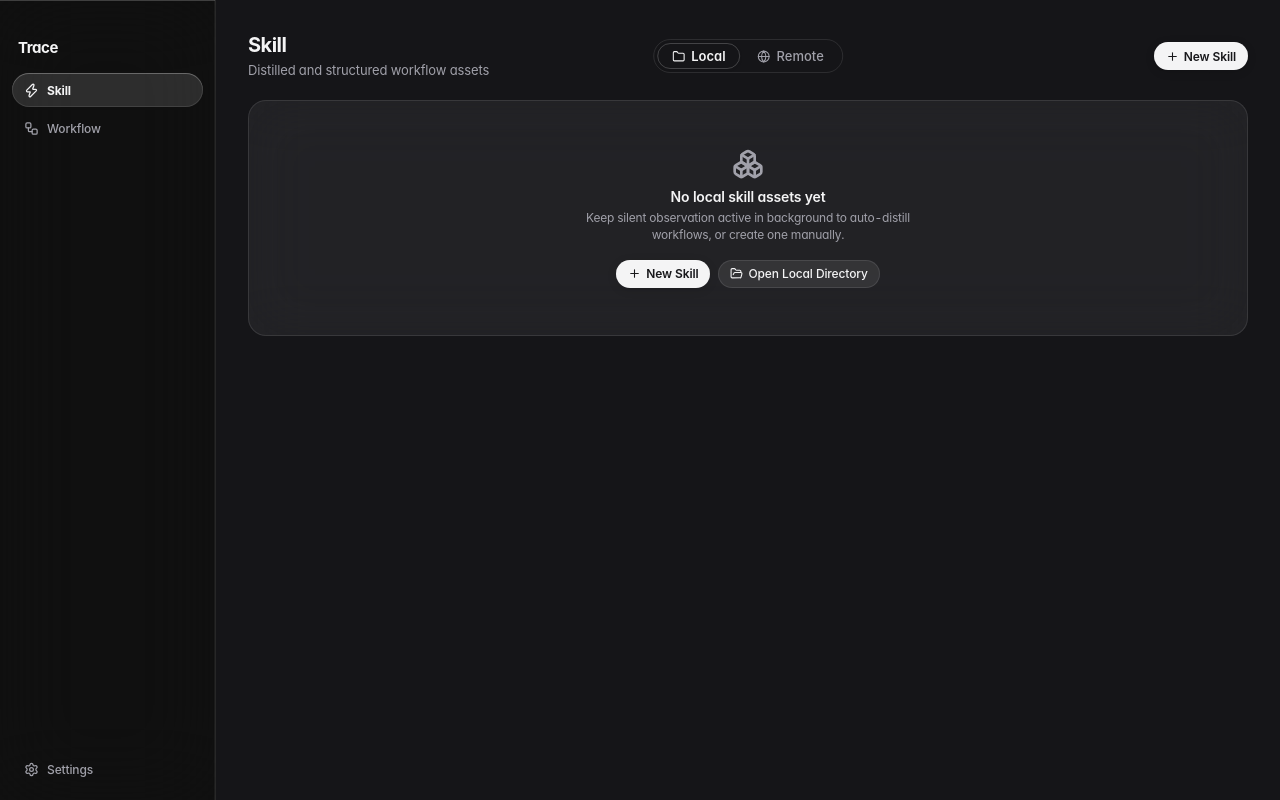
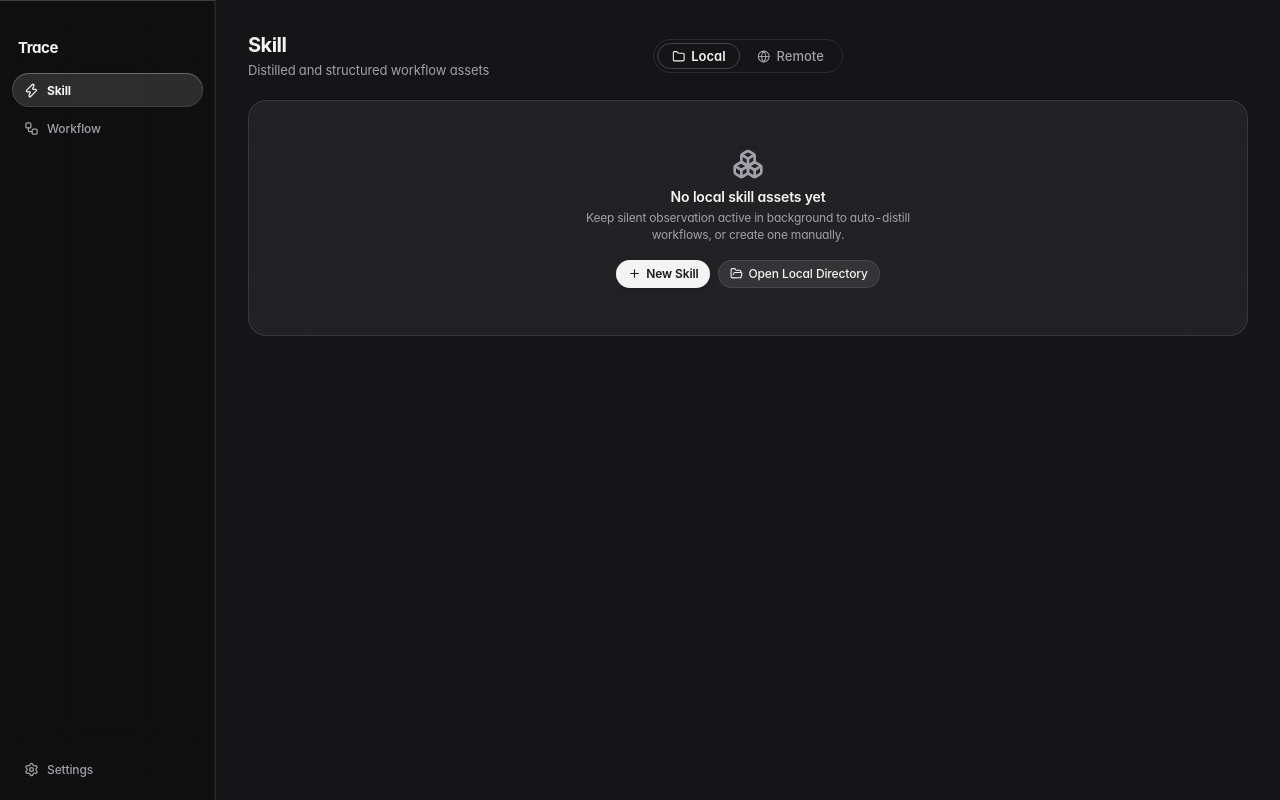
Before and after one commit to overdev-l/workflow-skill, a React (Vite) app in the folder apps/desktop/: page / in a window 1280 px wide. Built offline with nearby package versions, Linux system fonts and the light colour scheme.

Commit message:
refactor(skills): remove top-right new skill button from skill overview header

```diff
--- a/apps/desktop/src/App.tsx
+++ b/apps/desktop/src/App.tsx
@@ -405,12 +405,7 @@ function SkillsOverviewPage({
         </div>
 
         <div className="page-header__right">
-          {skillTab === 'local' ? (
-            <button type="button" className="btn btn--primary btn--capsule" onClick={onNewSkill}>
-              <Plus size={13} />
-              <span>{t.skills.newSkill}</span>
-            </button>
-          ) : (
+          {skillTab === 'remote' ? (
             <button
               type="button"
               className="btn btn--secondary btn--capsule"
@@ -419,7 +414,7 @@ function SkillsOverviewPage({
               <Sliders size={13} />
               <span>{t.skills.remoteConfigureBtn}</span>
             </button>
-          )}
+          ) : null}
         </div>
       </header>
 
```
